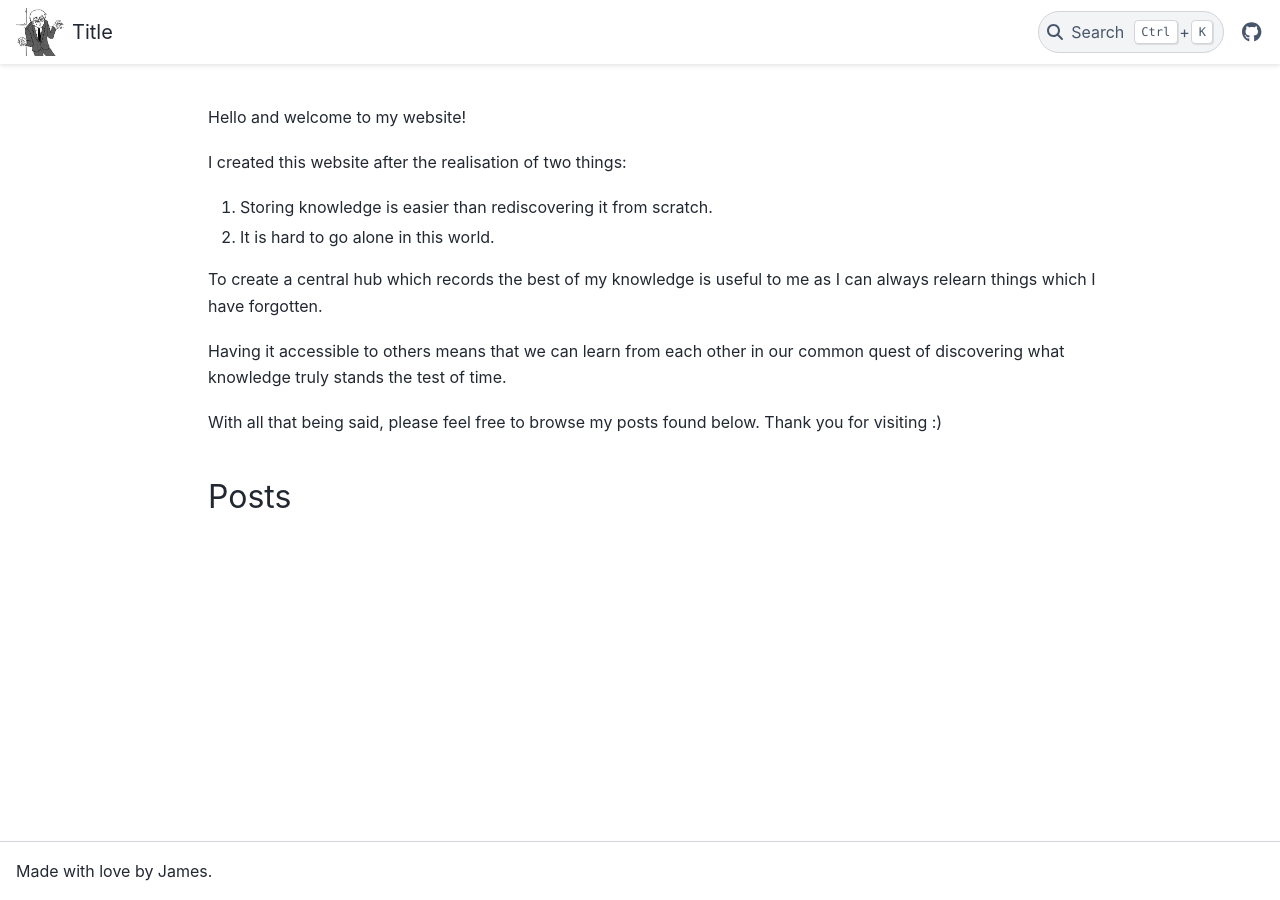
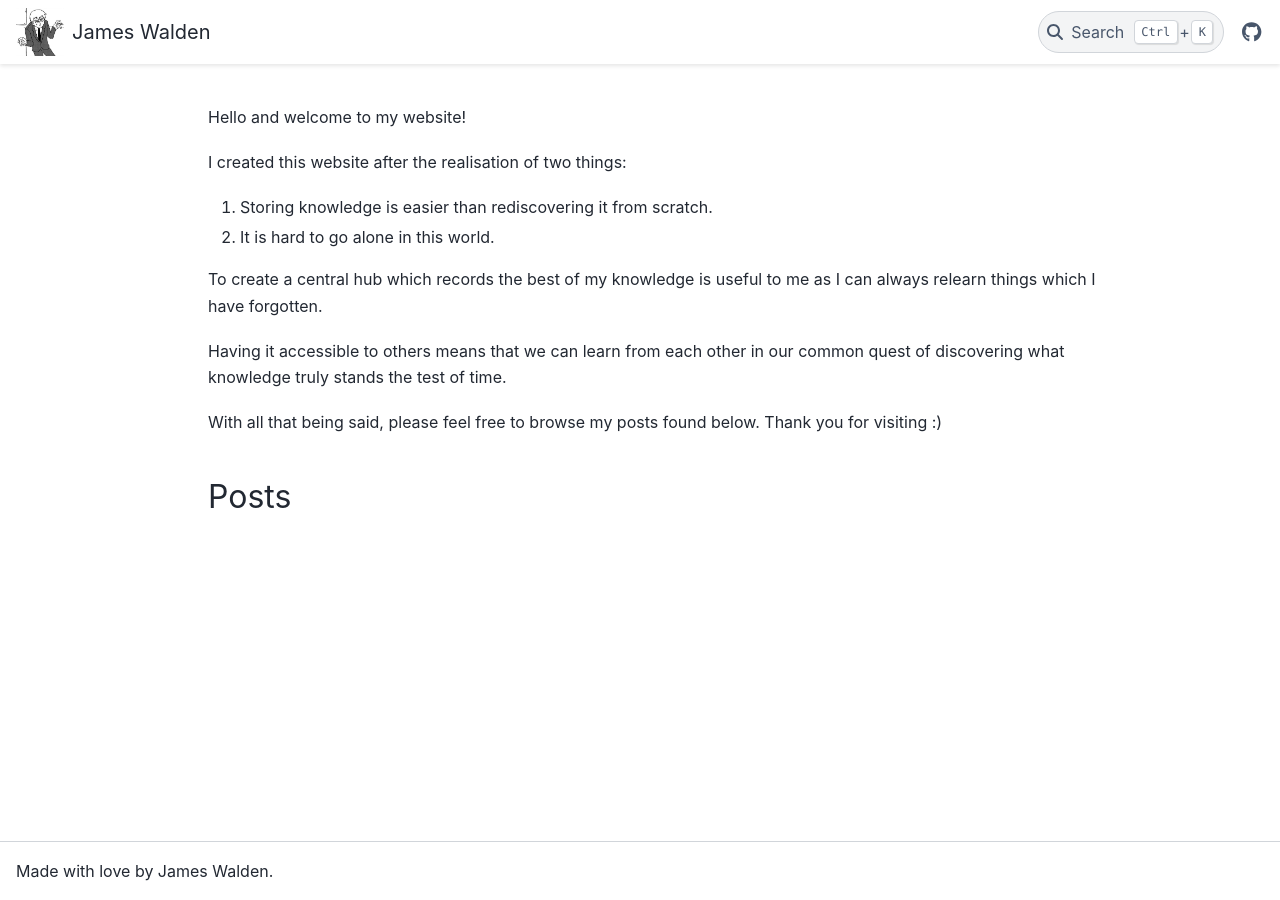
Before and after one commit to HammyPig/blog, a Sphinx documentation site: the page built from source/index.md, in a window 1280 px wide. Built offline with Sphinx 7.4.7 and the PyData theme 0.15.4, drawn with Linux system fonts in a browser that asks for light colours.

Commit message:
feat: personalise header and footer

```diff
--- a/source/conf.py
+++ b/source/conf.py
@@ -11,7 +11,7 @@ html_theme_options = {
     "navbar_end": ["navbar-icon-links"],
 
     "logo": {
-        "text": "Title",
+        "text": "James Walden",
         "image_light": "_images/example.png"
     },
 
@@ -33,7 +33,7 @@ html_theme_options = {
 
 html_context = {
    "default_mode": "light",
-   "footer_text": "Made with love by James."
+   "footer_text": "Made with love by James Walden."
 }
 
 sd_custom_directives = {
```
